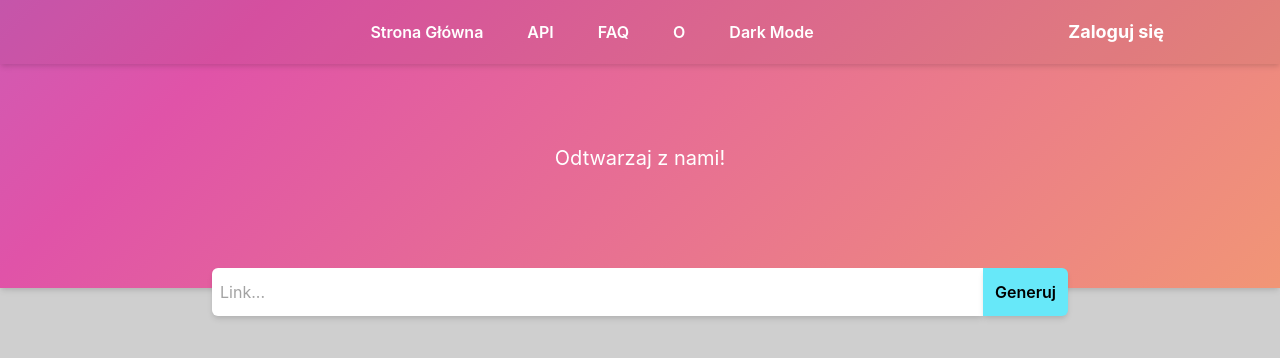
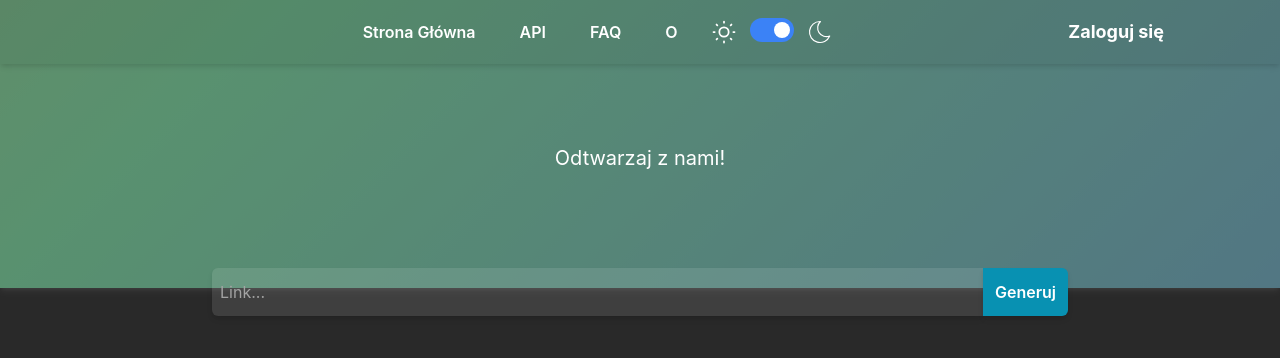
Before and after one commit to PaganMuffin/laid-frontend, a React (Create React App) app: page / in a window 1280 px wide. Shown: the top 358 px of the page. Built offline with nearby package versions, Linux system fonts and the light colour scheme.

Commit message:
dark mode toogle as switch

```diff
--- a/src/App.js
+++ b/src/App.js
@@ -7,10 +7,11 @@ const title = process.env.REACT_APP_TITLE
 
 const App = (props) => {
 
-    const [isDark, setIsDark] = useState(false)
+    const [isDark, setIsDark] = useState(true)
 
     let location = useLocation()
     useEffect(() => {
+        document.documentElement.classList.add('dark')
         document.body.classList.add('bg-bg_dark')
         document.body.classList.add('dark:bg-opacity-90')
         document.body.classList.add('bg-opacity-20')
@@ -34,8 +35,8 @@ const App = (props) => {
                 <NavBar title={title} onMode={setIsDark} />
                 <div className="flex justify-center items-center m-auto max-w-6xl">
                     <Switch>
-                        <Route path="/">
-                        <Home location={location} title={title}/>
+                        <Route exact path={["/", "/video/:id"]}>
+                            <Home location={location} title={title}/>
                         </Route>
                     </Switch>
                 </div>
--- a/src/component/CreateLink.js
+++ b/src/component/CreateLink.js
@@ -34,6 +34,8 @@ const CreateLink = ({location}) => {
            })
        } else {
            history.push('/')
+           setInfo(null)
+           setLink('')
        }
 
     },[location.pathname])
--- /dev/null
+++ b/src/component/DMSwitch.js
@@ -0,0 +1,48 @@
+import { useState } from 'react'
+import { Switch } from '@headlessui/react'
+
+const Sun = () => {
+    return (
+        <svg xmlns="http://www.w3.org/2000/svg" class="icon icon-tabler icon-tabler-sun" width="28" height="28" viewBox="0 0 24 24" stroke-width="1.5" stroke="#ffffff" fill="none" stroke-linecap="round" stroke-linejoin="round">
+        <path stroke="none" d="M0 0h24v24H0z" fill="none"/>
+        <circle cx="12" cy="12" r="4" />
+        <path d="M3 12h1m8 -9v1m8 8h1m-9 8v1m-6.4 -15.4l.7 .7m12.1 -.7l-.7 .7m0 11.4l.7 .7m-12.1 -.7l-.7 .7" />
+        </svg>
+    )
+}
+
+const Moon = () => {
+    return (
+        <svg xmlns="http://www.w3.org/2000/svg" class="icon icon-tabler icon-tabler-moon" width="28" height="28" viewBox="0 0 24 24" stroke-width="1" stroke="#ffffff" fill="none" stroke-linecap="round" stroke-linejoin="round">
+            <path stroke="none" d="M0 0h24v24H0z" fill="none"/>
+            <path d="M12 3c.132 0 .263 0 .393 0a7.5 7.5 0 0 0 7.92 12.446a9 9 0 1 1 -8.313 -12.454z" />
+        </svg>
+    )
+}
+
+
+
+export const SwitchMode = ({enabled, setEnabled}) => {
+
+  return (
+    <div className="flex flex-row space-x-3">
+        <Sun/>
+        <Switch
+        checked={enabled}
+        onChange={setEnabled}
+        className={`${
+            enabled ? 'bg-blue-500' : 'bg-gray-200'
+        } relative inline-flex items-center h-6 rounded-full w-11`}
+        >
+        <span className="sr-only">Enable notifications</span>
+        <span
+            className={`${
+            enabled ? 'translate-x-6' : 'translate-x-1'
+            } inline-block w-4 h-4 transform bg-white rounded-full`}
+        />
+        </Switch>
+        <Moon/>
+    </div>
+
+   )
+}
--- a/src/component/NavBar.js
+++ b/src/component/NavBar.js
@@ -1,8 +1,10 @@
 import { useState } from "react"
+import { Link } from "react-router-dom"
+import { SwitchMode } from "./DMSwitch"
 
 const Menu = ({title, onMode}) => {
 
-    const [isDark, setIsDark] = useState(false)
+    const [isDark, setIsDark] = useState(true)
 
     const change_mode = () => {
         isDark ? document.documentElement.classList.remove('dark') : document.documentElement.classList.add('dark')
@@ -10,13 +12,19 @@ const Menu = ({title, onMode}) => {
         isDark ? onMode(false) :onMode(true)
     }
 
+
     return (
-        <div className="space-x-5 hidden md:block">
-            <button className="font-semibold hover:bg-black hover:bg-opacity-10 px-3 py-2 rounded-lg">Strona Główna</button>
-            <button className="font-semibold hover:bg-black hover:bg-opacity-10 px-3 py-2 rounded-lg">API</button>
+        <div className="md:flex flex-row items-center space-x-5 hidden">
+            <Link to='/'>
+                <button className="font-semibold hover:bg-black hover:bg-opacity-10 px-3 py-2 rounded-lg">Strona Główna</button>
+            </Link>
+            <Link to="/api">
+                <button className="font-semibold hover:bg-black hover:bg-opacity-10 px-3 py-2 rounded-lg">API</button>
+
+            </Link>
             <button className="font-semibold hover:bg-black hover:bg-opacity-10 px-3 py-2 rounded-lg">FAQ</button>
             <button className="font-semibold hover:bg-black hover:bg-opacity-10 px-3 py-2 rounded-lg">O {title}</button>
-            <button onClick={change_mode} className="font-semibold hover:bg-black hover:bg-opacity-10 px-3 py-2 rounded-lg">Dark Mode</button>
+            <SwitchMode enabled={isDark} setEnabled={change_mode}/>
 
         </div>
     )
```
